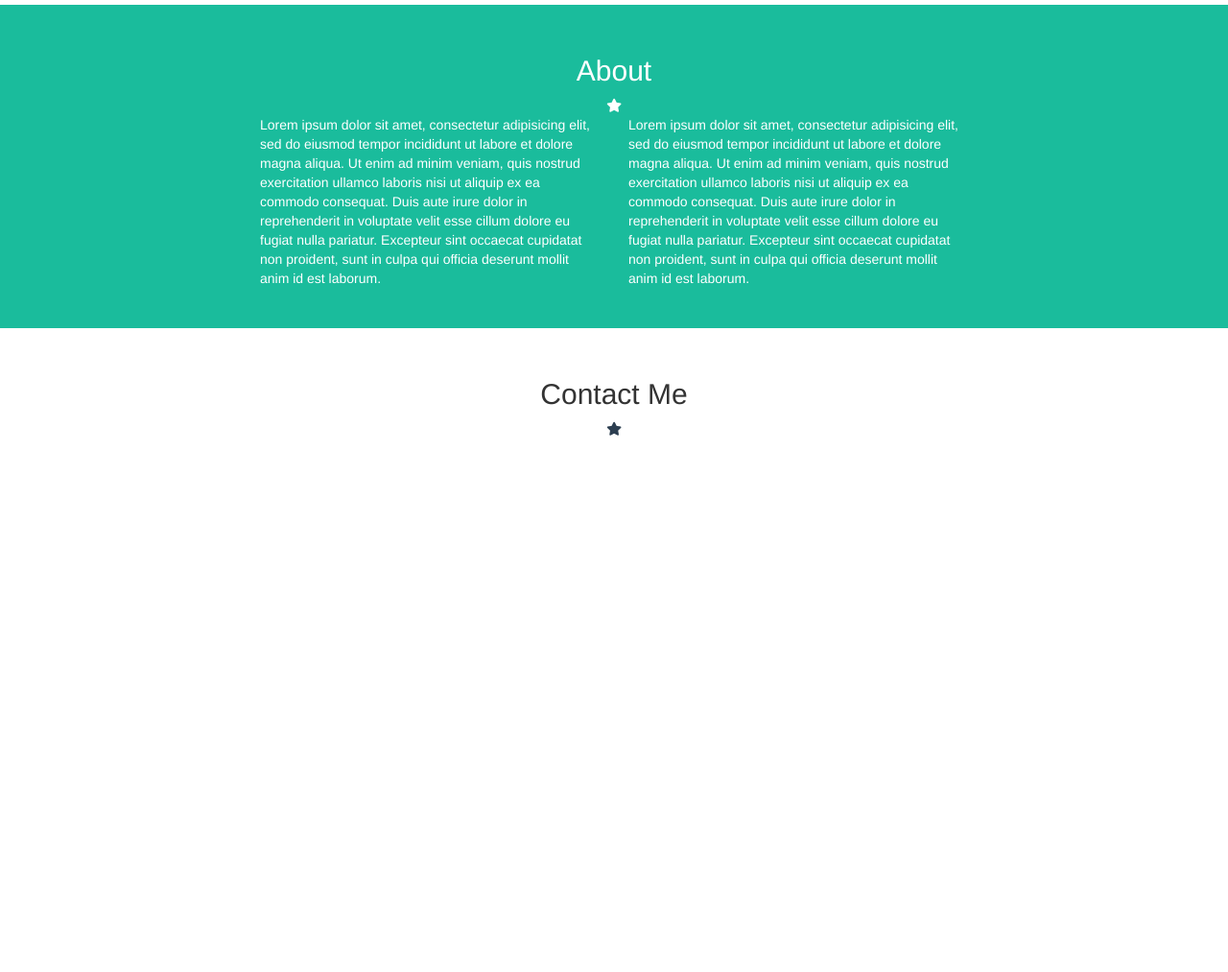
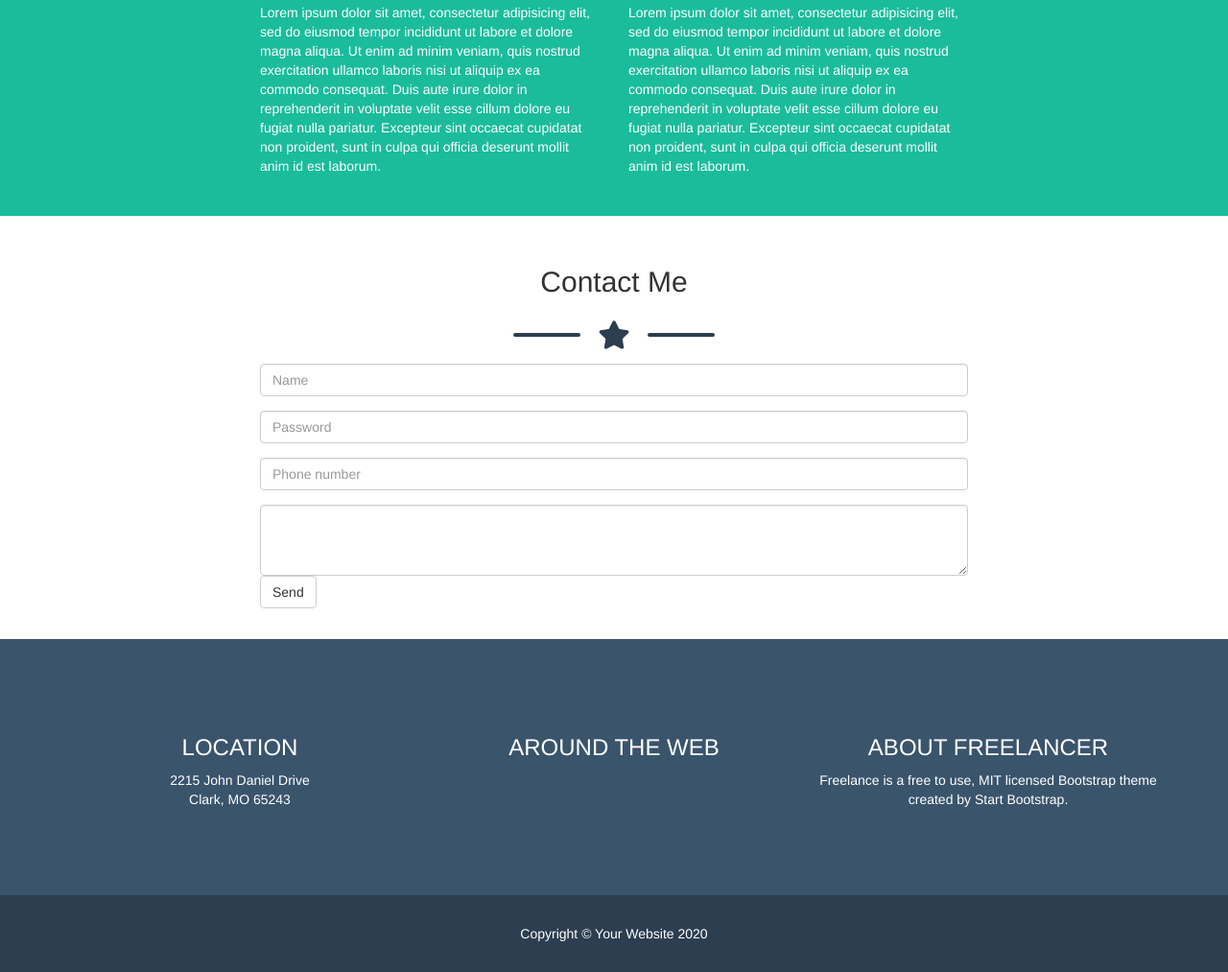
Before and after one commit to francesca-campana/html-css-bootstrap-freelancer, a plain HTML site: page index.html in a window 1280 px wide. Shown: the part 1285-2298 px from the top of the page at 96% size. Before the commit the page ends 1776 px from the top, so only its background shows below. Drawn offline with nearby package versions, Linux system fonts and the light colour scheme.

Commit message:
Milestone 2 wip

```diff
--- a/css/style.css
+++ b/css/style.css
@@ -14,40 +14,98 @@ section {
 
 }
 .ms_section-secondary {
-  color: #2c3e50;;
+  color: #333;
+  background-color: white;
 }
-.ms_section-secondary .ms_section-titol {
-  color: #333;
+.ms_section-secondary .ms_section-star {
+  color: #2c3e50;
+}
+.ms_section-primary .divider {
+  color: white;
+}
+.divider {
+  width: max-content;
+  margin: 0 auto;
+}
+
+.divider i {
+  margin: 15px;
+  font-size: 2.1em;
+  /* color: #2c3e50; */
+}
+
+.divider::before,
+.divider::after {
+  content: "";
+  display: inline-block;
+  width: 70px;
+  height: 4px;
+  background-color: #2c3e50;
+  position: relative;
+  top: -9px;
+  border-radius: 4px;
 }
 /* Regole Base */
 
 /* Components */
+
+/* Navbar */
 .ms_navbar {
   background-color: #2c3e50;
   padding-top: 70px;
 }
+/* Fine Navbar */
 
+/* Jumbotron */
 .ms_jumbotron {
   background-color: #1abc9c;
   text-align: center;
   color: white;
   padding: 32px 0;
 }
+.ms_avatar img{
+  height: 200px;
+}
+
+/* Fine Jumbotron */
+
 /* Portfolio */
-.ms_portfolio-item {
-  background-color: #ba4b63;
-  height: 388px;
+.ms_portfolio-item img {
+  /* background-color: #ba4b63; */
+  /* height: 388px; */
+  width: 250px;
   border-radius: 5px;
   margin-bottom: 30px;
 }
+
 .ms_portfolio {
    text-align: center;
 }
+/* Fine Portfolio */
+
 /* About */
-.ms_wrapper {
+.ms_wrapper-60 {
   width: 60%;
   margin: 0 auto;
 }
+
+/* Footer */
+footer .footer-section {
+  padding: 40px 0;
+}
+footer .company_info {
+  background-color: #3a546c;
+  color: white;
+  padding: 80px 0;
+}
+
+footer .company_credits {
+  background-color: #2c3e50;
+  color: white;
+  padding: 30px 0;
+}
+
+/* Fine Footer */
 
 /* Media Query */
 @media screen and (min-width: 768px) {
--- a/index.html
+++ b/index.html
@@ -24,14 +24,17 @@
         <div class="container">
           <div class="row">
             <div class="col-xs-12">
+              <div class="ms_teaser">
                 <div class="ms_avatar">
-                &nbsp;
+                  <img src="img/avataaars.svg" alt="img avatar">
                 </div>
                 <h1>Start Bootstrap</h1>
-              <div class="ms_divider">
+                <div class="ms_divider divider">
                   <i class="fas fa-star"></i>
                 </div>
                 <h2>Graphic Artist - Web Designer - Illustrator</h2>
+              </div>
+
             </div>
           </div>
         </div>
@@ -41,42 +44,55 @@
       <!-- Portfolio -->
       <section id="portfolio" class="ms_portfolio ms_section-secondary">
         <div class="container">
+          <div class="intro">
             <h2>Portfolio</h2>
-          <div class="ms_divider">
+            <div class="ms_divider ms_section-star divider">
               <i class="fas fa-star"></i>
+            </div>
+
           </div>
           <div class="row">
             <div class="col-xs-12 col-md-6 col-lg-4">
               <div class="ms_portfolio-item">
+                <img src="img/cabin.png" alt="">
               </div>
             </div>
 
             <div class="col-xs-12 col-md-6 col-lg-4">
               <div class="ms_portfolio-item">
+                <img src="img/cabin.png" alt="">
               </div>
             </div>
 
             <div class="col-xs-12 col-md-6 col-lg-4">
               <div class="ms_portfolio-item">
+                <img src="img/cabin.png" alt="">
+              </div>
+            </div>
+          </div>
+
+          <div class="row">
+            <div class="col-xs-12 col-md-6 col-lg-4">
+              <div class="ms_portfolio-item">
+                <img src="img/cabin.png" alt="">
               </div>
             </div>
 
             <div class="col-xs-12 col-md-6 col-lg-4">
               <div class="ms_portfolio-item">
+                <img src="img/cabin.png" alt="">
               </div>
             </div>
 
             <div class="col-xs-12 col-md-6 col-lg-4">
               <div class="ms_portfolio-item">
-              </div>
-            </div>
-
-            <div class="col-xs-12 col-md-6 col-lg-4">
-              <div class="ms_portfolio-item">
+                <img src="img/cabin.png" alt="">
               </div>
             </div>
 
           </div>
+
+
         </div>
 
       </section>
@@ -84,10 +100,10 @@
 
       <!-- About -->
       <section id="about" class="ms_about ms_section-primary">
-        <div class="ms_wrapper">
+        <div class="ms_wrapper-60">
           <div class="text-center">
             <h2>About</h2>
-            <div class="ms_divider">
+            <div class="ms_divider divider">
               <i class="fas fa-star"></i>
               </div>
           </div>
@@ -112,37 +128,84 @@
 
       <!-- Contact -->
       <section id="contact" class="ms_contact ms_section-secondary">
-        <div class="container">
+        <div class="ms_wrapper-60">
+          <div class="container-fluid">
             <div class="text-center">
-            <h2 class="ms_section-titol" >Contact Me</h2>
-            <div class="ms_divider">
+              <h2>Contact Me</h2>
+              <div class="ms_divider ms_section-star divider">
                 <i class="fas fa-star"></i>
               </div>
             </div>
             <div class="row">
               <div class="col-xs-12">
+
+                <!-- Form -->
+                <div class="ms_contact-form">
+                  <form>
+                    <div class="form-group">
+                      <label for="" class="sr-only">Name</label>
+                      <input type="email" class="form-control" placeholder="Name">
+                    </div>
+                    <div class="form-group">
+                      <label for="" class="sr-only">Email address</label>
+                      <input type="password" class="form-control" placeholder="Password">
+                    </div>
+                    <div class="form-group">
+                      <label for="" class="sr-only">Phone number</label>
+                      <input type="password" class="form-control" placeholder="Phone number">
+                    </div>
+                    <textarea class="form-control" rows="3"></textarea>
+                    <button type="send" class="btn btn-default">Send</button>
+                  </form>
+                </div>
+                <!-- Fine Form -->
+
               </div>
             </div>
+          </div>
+
         </div>
       </section>
       <!-- Fine Contact -->
 
     </main>
-    <footer>
+    <footer class="text-center">
+      <!-- Company Info -->
+      <div class="company_info">
         <div class="container">
           <div class="row">
+
             <div class="col-xs-12 col-md-4">
+              <h3 class="text-uppercase">LOCATION</h3>
+              <p>2215 John Daniel Drive<br>Clark, MO 65243</p>
             </div>
 
             <div class="col-xs-12 col-md-4">
+              <h3>AROUND THE WEB</h3>
+              <div class="social">
+
+              </div>
             </div>
 
             <div class="col-xs-12 col-md-4">
+              <h3>ABOUT FREELANCER</h3>
+              <p>Freelance is a free to use, MIT licensed Bootstrap theme created by Start Bootstrap.</p>
             </div>
+
+          </div>
+        </div>
+      </div>
+      <!-- Fine Company Info -->
+
+      <!-- Company Credits -->
+      <div class="company_credits">
+        <div class="container">
+          <span>Copyright © Your Website 2020</span>
 
         </div>
 
       </div>
+      <!-- Fine Company Credits -->
     </footer>
 
   </body>
```
Also changed, not shown: img/avataaars.svg (added), img/cabin.png (added), img/cake.png (added), img/circus.png (added), img/game.png (added), img/safe.png (added), img/submarine.png (added). Lines whose indentation alone changed are shown as unchanged.
